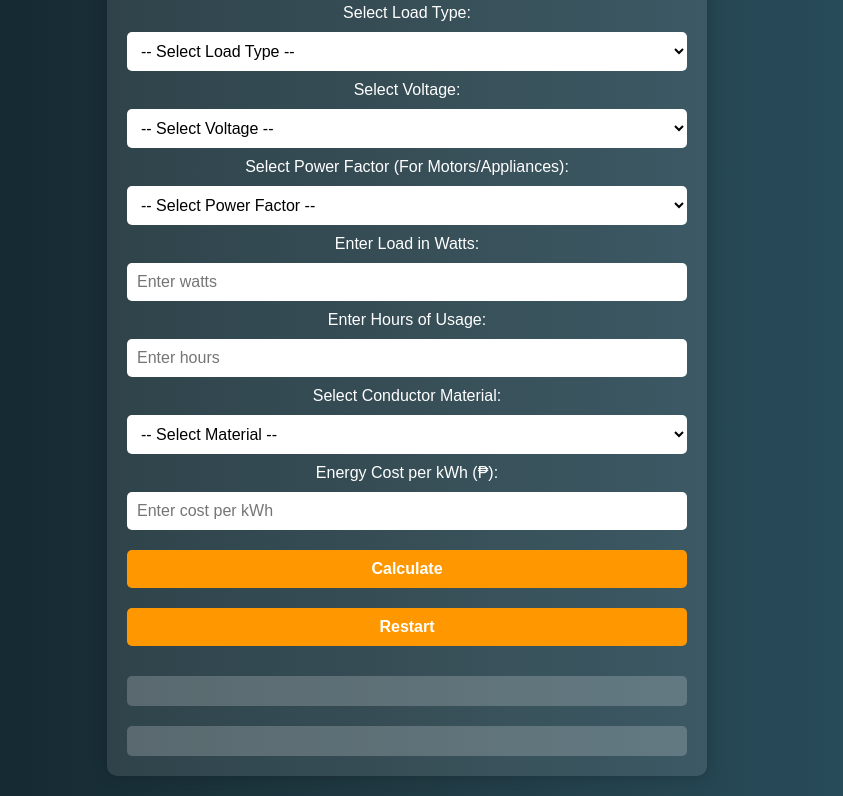
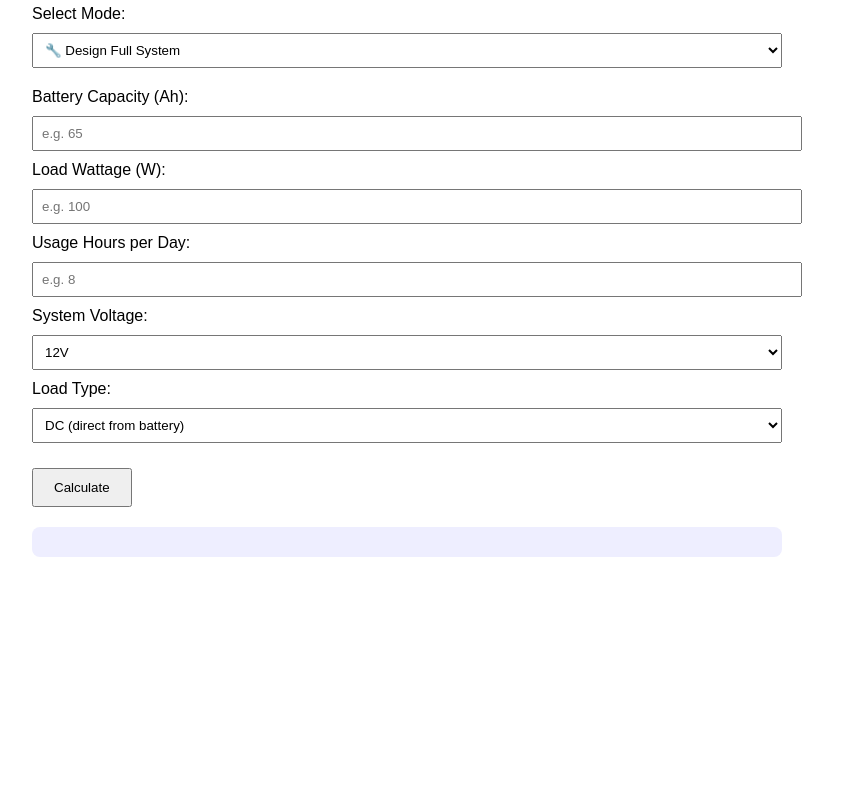
Before and after one commit to kennethmaglapid/electricalworks, a plain HTML site: page index.html in a window 1280 px wide. Shown: the part 83-879 px from the top of the page, without its empty margins (233-1076 px from the left). After the commit the page ends 800 px from the top, so only its background shows below. Drawn offline with Linux system fonts and the light colour scheme.

Commit message:
Update index.html

```diff
--- a/index.html
+++ b/index.html
@@ -1,140 +1,205 @@
 <!DOCTYPE html>
 <html lang="en">
 <head>
-    <meta charset="UTF-8">
-    <meta name="viewport" content="width=device-width, initial-scale=1.0">
-    <title>MAGLAPID Load Calculator</title>
+  <meta charset="UTF-8" />
+  <title>Smart Solar Setup Calculator</title>
   <style>
-        * { margin: 0; padding: 0; box-sizing: border-box; }
-        body {
-            font-family: Arial, sans-serif;
-            background: linear-gradient(to right, #0f2027, #203a43, #2c5364);
-            color: white; text-align: center; padding: 20px;
-        }
-        .container {
-            background: rgba(255, 255, 255, 0.1);
-            padding: 20px; border-radius: 10px;
-            box-shadow: 0 0 15px rgba(0, 0, 0, 0.2);
-            width: 90%; max-width: 600px; margin: auto;
-        }
-        input, select, button {
-            width: 100%; padding: 10px; margin: 10px 0;
-            border: none; border-radius: 5px; font-size: 16px;
-        }
-        select, input { background: white; color: black; }
-        button {
-            background-color: #ff9800; color: white;
-            cursor: pointer; font-weight: bold;
-        }
-        button:hover { background-color: #e68900; }
-        .result {
-            margin-top: 20px; padding: 15px;
-            background: rgba(255, 255, 255, 0.2);
-            border-radius: 5px;
-        }
-        h1 { font-size: 2em; margin-bottom: 10px; }
-        img { max-width: 100%; border-radius: 5px; margin-top: 10px; }
+    body { font-family: Arial; padding: 20px; max-width: 750px; margin: auto; }
+    input, select { width: 100%; padding: 8px; margin: 10px 0; }
+    button { padding: 10px 20px; margin-top: 15px; cursor: pointer; }
+    button:hover { background-color: #007BFF; color: white; }
+    .results { background: #eef; padding: 15px; border-radius: 8px; margin-top: 20px; white-space: pre-line; }
+    .mode-section { display: none; margin-top: 10px; }
   </style>
 </head>
 <body>
-    <h1>MAGLAPID Load Calculator</h1>
-    <div class="container">
-        <label for="loadType">Select Load Type:</label>
-        <select id="loadType" onchange="showMotorControlOptions()">
-            <option value="">-- Select Load Type --</option>
-            <option value="lighting">Lighting</option>
-            <option value="outlet">Outlet</option>
-            <option value="appliance">Appliance</option>
-            <option value="motor">Motor</option>
-            <option value="hvac">HVAC System</option>
-            <option value="data_center">Data Center</option>
-            <option value="ev">EV Charger</option>
-            <option value="industrial">Industrial Equipment</option>
+  <h2>🔋 Smart Solar Setup Calculator</h2>
+
+  <label>Select Mode:</label>
+  <select id="mode" onchange="toggleMode()">
+    <option value="design">🔧 Design Full System</option>
+    <option value="haveBattery">🔋 I Have a Battery</option>
   </select>
 
-        <div id="motorControlOptions" style="display: none;">
-            <label for="motorControl">Select Motor Control Type:</label>
-            <select id="motorControl">
-                <option value="">-- Select Control Type --</option>
-                <option value="dol">Direct-On-Line (DOL)</option>
-                <option value="star_delta">Star-Delta</option>
-                <option value="forward_reverse">Forward-Reverse</option>
-            </select>
+  <!-- Full Design Section -->
+  <div id="designMode" class="mode-section">
+    <label>Battery Capacity (Ah):</label>
+    <input type="number" id="batteryAh" placeholder="e.g. 65" />
+
+    <label>Load Wattage (W):</label>
+    <input type="number" id="loadWatts" placeholder="e.g. 100" />
+
+    <label>Usage Hours per Day:</label>
+    <input type="number" id="hoursPerDay" placeholder="e.g. 8" />
   </div>
 
-        <label for="voltage">Select Voltage:</label>
-        <select id="voltage">
-            <option value="">-- Select Voltage --</option>
-            <option value="110">110V</option>
-            <option value="230">230V</option>
-            <option value="440">440V</option>
+  <!-- I Have Battery Section -->
+  <div id="batteryMode" class="mode-section">
+    <label>Battery Capacity (Ah):</label>
+    <input type="number" id="haveBatteryAh" placeholder="e.g. 100" />
+
+    <label>Load Wattage (W):</label>
+    <input type="number" id="haveLoadWatts" placeholder="e.g. 80" />
+
+    <label>Usage Hours per Day:</label>
+    <input type="number" id="haveHours" placeholder="e.g. 6" />
+  </div>
+
+  <label>System Voltage:</label>
+  <select id="systemVoltage">
+    <option value="12">12V</option>
+    <option value="24">24V</option>
+    <option value="48">48V</option>
   </select>
 
-        <label for="powerFactor">Select Power Factor (For Motors/Appliances):</label>
-        <select id="powerFactor">
-            <option value="">-- Select Power Factor --</option>
-            <option value="1">1.0 (Resistive Load)</option>
-            <option value="0.9">0.9 (Standard)</option>
-            <option value="0.8">0.8 (Inductive Load)</option>
+  <label>Load Type:</label>
+  <select id="loadType">
+    <option value="DC">DC (direct from battery)</option>
+    <option value="AC">AC (via inverter)</option>
   </select>
 
-        <label for="loadWatts">Enter Load in Watts:</label>
-        <input type="number" id="loadWatts" placeholder="Enter watts">
+  <button onclick="calculate()">Calculate</button>
 
-        <label for="hoursUsage">Enter Hours of Usage:</label>
-        <input type="number" id="hoursUsage" placeholder="Enter hours">
-
-        <label for="material">Select Conductor Material:</label>
-        <select id="material">
-            <option value="">-- Select Material --</option>
-            <option value="copper">Copper</option>
-            <option value="aluminum">Aluminum</option>
-        </select>
-
-        <label for="energyRate">Energy Cost per kWh (₱):</label>
-        <input type="number" id="energyRate" placeholder="Enter cost per kWh">
-
-        <button onclick="calculate()">Calculate</button>
-        <button onclick="restart()">Restart</button>
-
-        <div id="result" class="result"></div>
-        <div id="motorWiring" class="result"></div>
-    </div>
+  <div class="results" id="results"></div>
 
   <script>
-        function showMotorControlOptions() {
-            let loadType = document.getElementById("loadType").value;
-            let motorControlOptions = document.getElementById("motorControlOptions");
-            motorControlOptions.style.display = loadType === "motor" ? "block" : "none";
+    function toggleMode() {
+      const mode = document.getElementById('mode').value;
+      document.getElementById('designMode').style.display = mode === 'design' ? 'block' : 'none';
+      document.getElementById('batteryMode').style.display = mode === 'haveBattery' ? 'block' : 'none';
+      document.getElementById('results').innerHTML = "";
+    }
+
+    function formatTime(hoursDecimal) {
+      if (isNaN(hoursDecimal) || hoursDecimal <= 0) return "0 seconds";
+      const totalSeconds = Math.floor(hoursDecimal * 3600);
+      const hrs = Math.floor(totalSeconds / 3600);
+      const mins = Math.floor((totalSeconds % 3600) / 60);
+      const secs = totalSeconds % 60;
+      let result = "";
+      if (hrs > 0) result += `${hrs} hour${hrs > 1 ? "s" : ""} `;
+      if (mins > 0) result += `${mins} minute${mins > 1 ? "s" : ""} `;
+      if (secs > 0) result += `${secs} second${secs > 1 ? "s" : ""}`;
+      return result.trim();
     }
 
     function calculate() {
-            let motorControl = document.getElementById("motorControl").value;
-            let motorWiring = "";
+      const mode = document.getElementById('mode').value;
+      const voltage = parseInt(document.getElementById('systemVoltage').value);
+      const loadType = document.getElementById('loadType').value;
+      let resultHTML = "";
 
-            if (motorControl === "dol") {
-                motorWiring = `<h3>Direct-On-Line (DOL) Wiring</h3>
-                               <p>Use a simple contactor and overload relay with a start/stop push button.</p>
-                               <img src='dol_wiring.png' alt='DOL Wiring Diagram'>`;
-            } else if (motorControl === "star_delta") {
-                motorWiring = `<h3>Star-Delta Wiring</h3>
-                               <p>Requires three contactors and a timer for switching between star and delta.</p>
-                               <img src='star_delta_wiring.png' alt='Star-Delta Wiring Diagram'>`;
-            } else if (motorControl === "forward_reverse") {
-                motorWiring = `<h3>Forward-Reverse Wiring</h3>
-                               <p>Uses two contactors with interlocking for reversing motor direction.</p>
-                               <img src='forward_reverse_wiring.png' alt='Forward-Reverse Wiring Diagram'>`;
+      if (mode === 'design') {
+        const batteryAh = parseFloat(document.getElementById('batteryAh').value);
+        const load = parseFloat(document.getElementById('loadWatts').value);
+        const hours = parseFloat(document.getElementById('hoursPerDay').value);
+
+        if (!batteryAh || !load || !hours) {
+          alert("Please fill all fields with valid numbers.");
+          return;
         }
 
-            document.getElementById("motorWiring").innerHTML = motorWiring;
+        const energyNeeded = load * hours; // Wh
+        const usableBatteryWh = batteryAh * voltage * 0.8; // 80% usable
+        const batteryRuntimeHours = usableBatteryWh / load;
+        const batteryRuntimeFormatted = formatTime(batteryRuntimeHours);
+
+        const batteryAhRequired = Math.ceil(energyNeeded / voltage / 0.8);
+        const solarWatts = Math.ceil(energyNeeded / 4 * 1.2); // 4 sun hours, 20% loss
+        const controllerAmps = Math.ceil(solarWatts / voltage * 1.25); // 25% safety margin
+
+        let breakerAmps = 0;
+        let breakerType = "";
+
+        if (loadType === "DC") {
+          const dcAmps = load / voltage;
+          breakerAmps = Math.ceil(dcAmps * 1.25);
+          breakerType = getDCBreaker(breakerAmps);
+        } else {
+          const acVolts = 220;
+          const acAmps = load / acVolts;
+          breakerAmps = Math.ceil(acAmps * 1.25);
+          breakerType = getACBreaker(breakerAmps);
         }
 
-        function restart() {
-            document.querySelectorAll("input, select").forEach(el => el.value = "");
-            document.getElementById("result").innerHTML = "";
-            document.getElementById("motorWiring").innerHTML = "";
-            document.getElementById("motorControlOptions").style.display = "none";
+        const batteryType = batteryAhRequired > 200 ? "LiFePO4 or Gel" : "AGM or Lead-Acid";
+
+        resultHTML = `
+          🔋 Battery Needed: ${batteryAhRequired}Ah (${batteryType}) at ${voltage}V
+          ☀️ Solar Panel: ${solarWatts}W minimum
+          ⚡ Charge Controller: ${controllerAmps}A MPPT/PWM
+          🧯 Breaker: ${breakerType}
+
+          Your ${batteryAh}Ah battery can power ${load}W for approximately ${batteryRuntimeFormatted}.
+        `;
       }
+
+      else if (mode === 'haveBattery') {
+        const batteryAh = parseFloat(document.getElementById('haveBatteryAh').value);
+        const load = parseFloat(document.getElementById('haveLoadWatts').value);
+        const hours = parseFloat(document.getElementById('haveHours').value);
+
+        if (!batteryAh || !load || !hours) {
+          alert("Please fill all fields with valid numbers.");
+          return;
+        }
+
+        const usableBatteryWh = batteryAh * voltage * 0.8;
+        const runtimeHours = usableBatteryWh / load;
+        const runtimeFormatted = formatTime(runtimeHours);
+
+        const energyNeeded = load * hours; // Wh
+        const solarWatts = Math.ceil(energyNeeded / 4 * 1.2);
+        const controllerAmps = Math.ceil(solarWatts / voltage * 1.25);
+
+        let breakerAmps = 0;
+        let breakerType = "";
+
+        if (loadType === "DC") {
+          const dcAmps = load / voltage;
+          breakerAmps = Math.ceil(dcAmps * 1.25);
+          breakerType = getDCBreaker(breakerAmps);
+        } else {
+          const acVolts = 220;
+          const acAmps = load / acVolts;
+          breakerAmps = Math.ceil(acAmps * 1.25);
+          breakerType = getACBreaker(breakerAmps);
+        }
+
+        const batteryType = batteryAh > 200 ? "LiFePO4 or Gel" : "AGM or Lead-Acid";
+
+        resultHTML = `
+          🔋 Battery You Have: ${batteryAh}Ah (${batteryType}) at ${voltage}V
+          🕒 Estimated Runtime: ${runtimeFormatted} for ${load}W
+
+          ☀️ Recommended Solar Panel: ${solarWatts}W minimum
+          ⚡ Recommended Charge Controller: ${controllerAmps}A MPPT/PWM
+          🧯 Recommended Breaker: ${breakerType}
+        `;
+      }
+
+      document.getElementById("results").innerText = resultHTML;
+    }
+
+    // Suggest realistic DC breaker sizes available in shops
+    function getDCBreaker(amps) {
+      const sizes = [5,10,15,20,25,30,40,50,60,70,80,90,100];
+      for (let size of sizes) {
+        if (amps <= size) return `DC Circuit Breaker (${size}A)`;
+      }
+      return `DC Circuit Breaker (${amps}A) - Custom Size`;
+    }
+
+    // Suggest realistic AC breaker sizes available in shops (common MCB ratings)
+    function getACBreaker(amps) {
+      const sizes = [6,10,13,16,20,25,32,40,50,63,80,100];
+      for (let size of sizes) {
+        if (amps <= size) return `AC Circuit Breaker (${size}A)`;
+      }
+      return `AC Circuit Breaker (${amps}A) - Custom Size`;
+    }
+
+    toggleMode(); // Show default mode
   </script>
 </body>
 </html>
```
Lines whose indentation alone changed are shown as unchanged.
